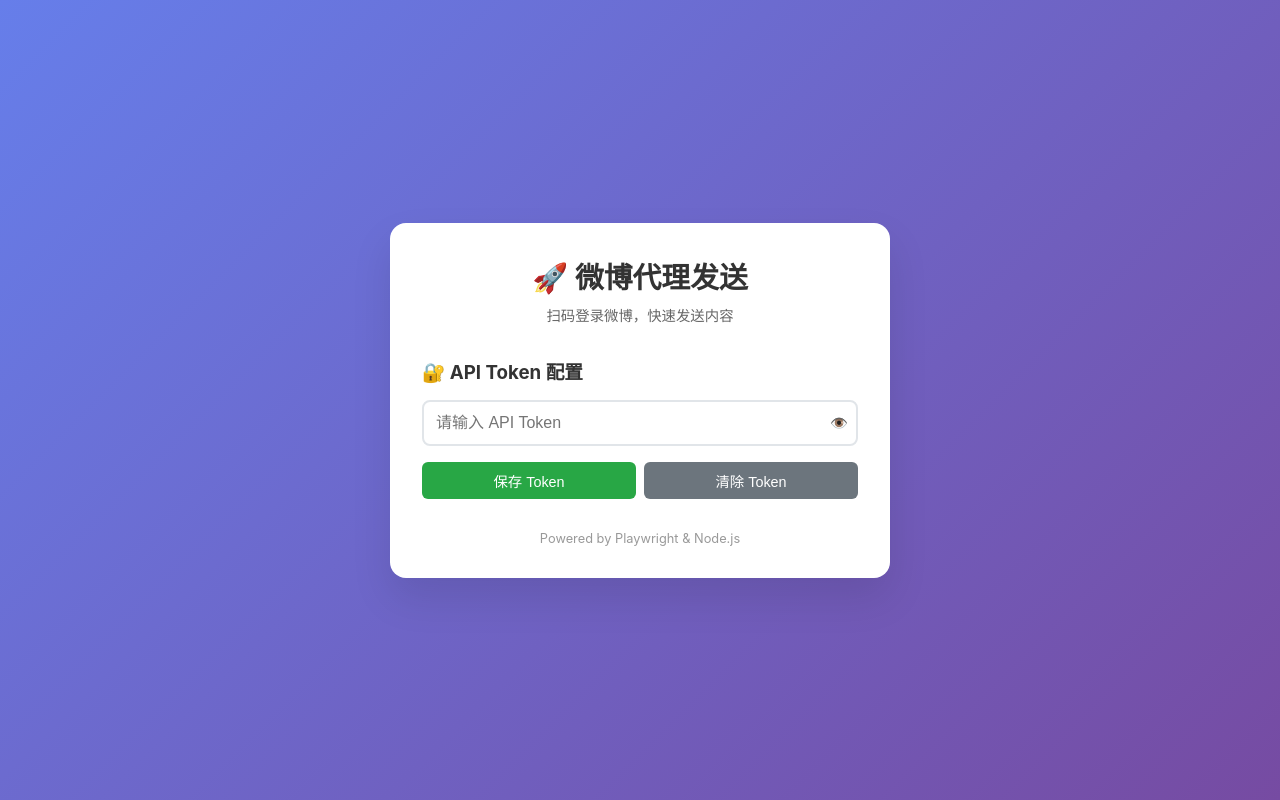
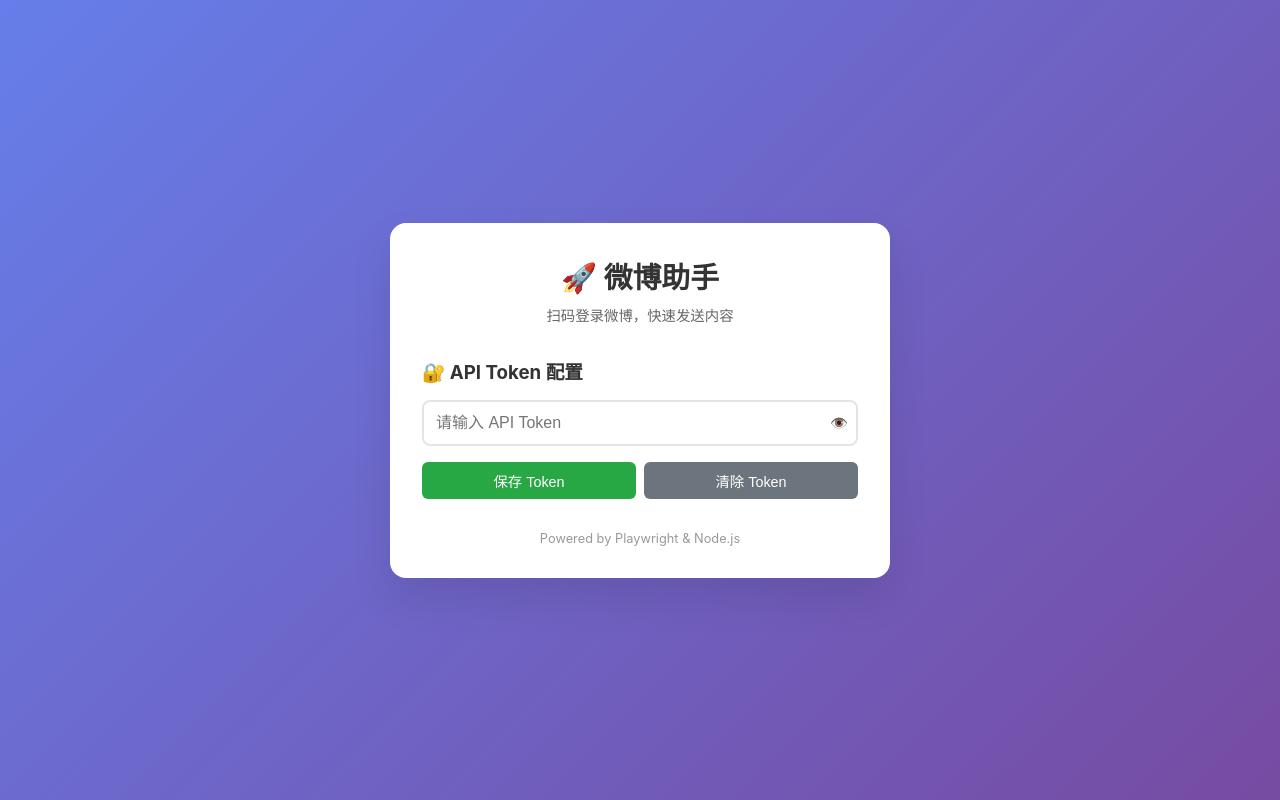
Before and after one commit to befantasy/weibo-poster, a website: page public/index.html in a window 1280 px wide. Drawn offline with Linux system fonts and the light colour scheme.

Commit message:
Update index.html

```diff
--- a/public/index.html
+++ b/public/index.html
@@ -3,7 +3,7 @@
 <head>
     <meta charset="UTF-8">
     <meta name="viewport" content="width=device-width, initial-scale=1.0">
-    <title>微博代理发送服务</title>
+    <title>微博助手</title>
     <style>
         * {
             margin: 0;
@@ -379,7 +379,7 @@
 <body>
     <div class="container">
         <div class="header">
-            <h1>🚀 微博代理发送</h1>
+            <h1>🚀 微博助手</h1>
             <p>扫码登录微博，快速发送内容</p>
         </div>
 
```
